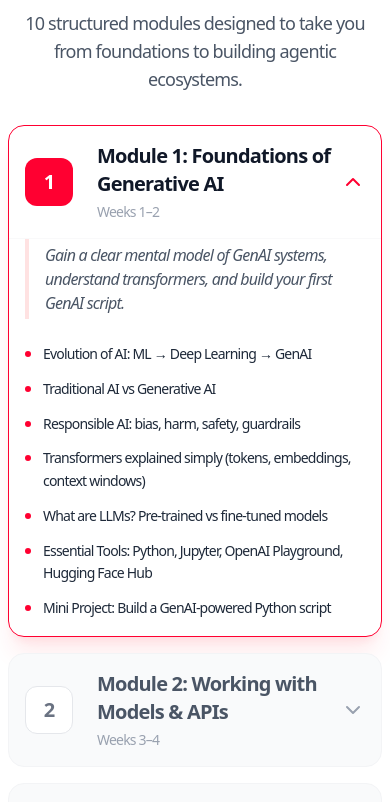
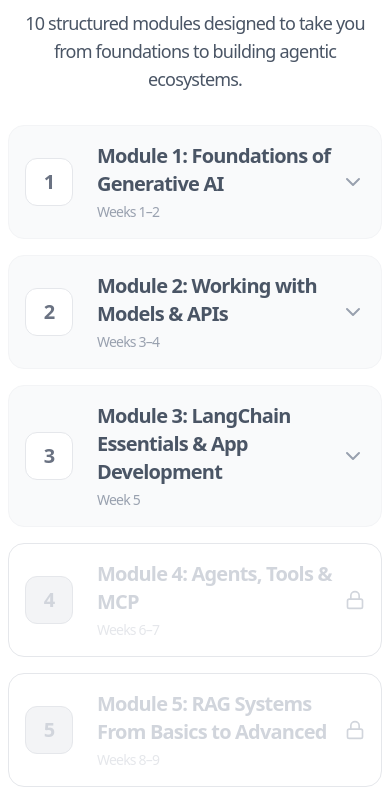
Before and after one commit to akshay-rsms/ednxt-v1, a Next.js app: page /iit-patna in a window 390 px wide. Shown: the part 4000-4802 px from the top of the page. Built offline with nearby package versions, Linux system fonts and the light colour scheme.

Commit message:
closing module 1 iit patna for mobile view

```diff
--- a/src/app/iit-patna/page.tsx
+++ b/src/app/iit-patna/page.tsx
@@ -16,10 +16,17 @@
 import { Capstone } from "@/components/Capstone";
 
 export default function IITPatnaPage() {
-    const [activeModule, setActiveModule] = useState<number | null>(0);
+    const [activeModule, setActiveModule] = useState<number | null>(null);
     const [isSticky, setIsSticky] = useState(false);
     const [activeSection, setActiveSection] = useState("overview");
     const [isModulesUnlocked, setIsModulesUnlocked] = useState(false);
+
+    // Initialize first module as open only on desktop
+    useEffect(() => {
+        if (typeof window !== 'undefined' && window.innerWidth >= 768) {
+            setActiveModule(0);
+        }
+    }, []);
 
     // Sticky Navbar Handler & Scroll Spy
     // Sticky Navbar Handler & Scroll Spy
```
